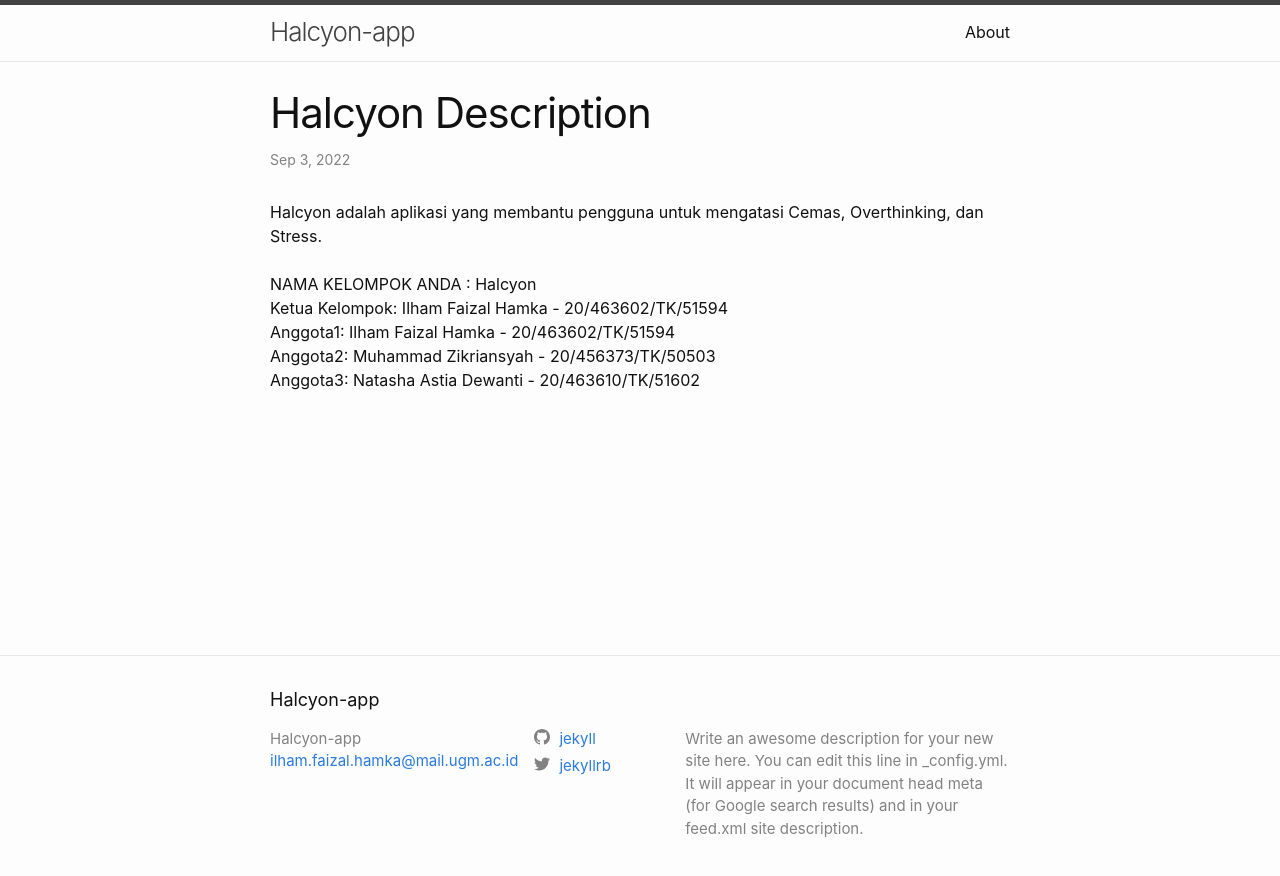
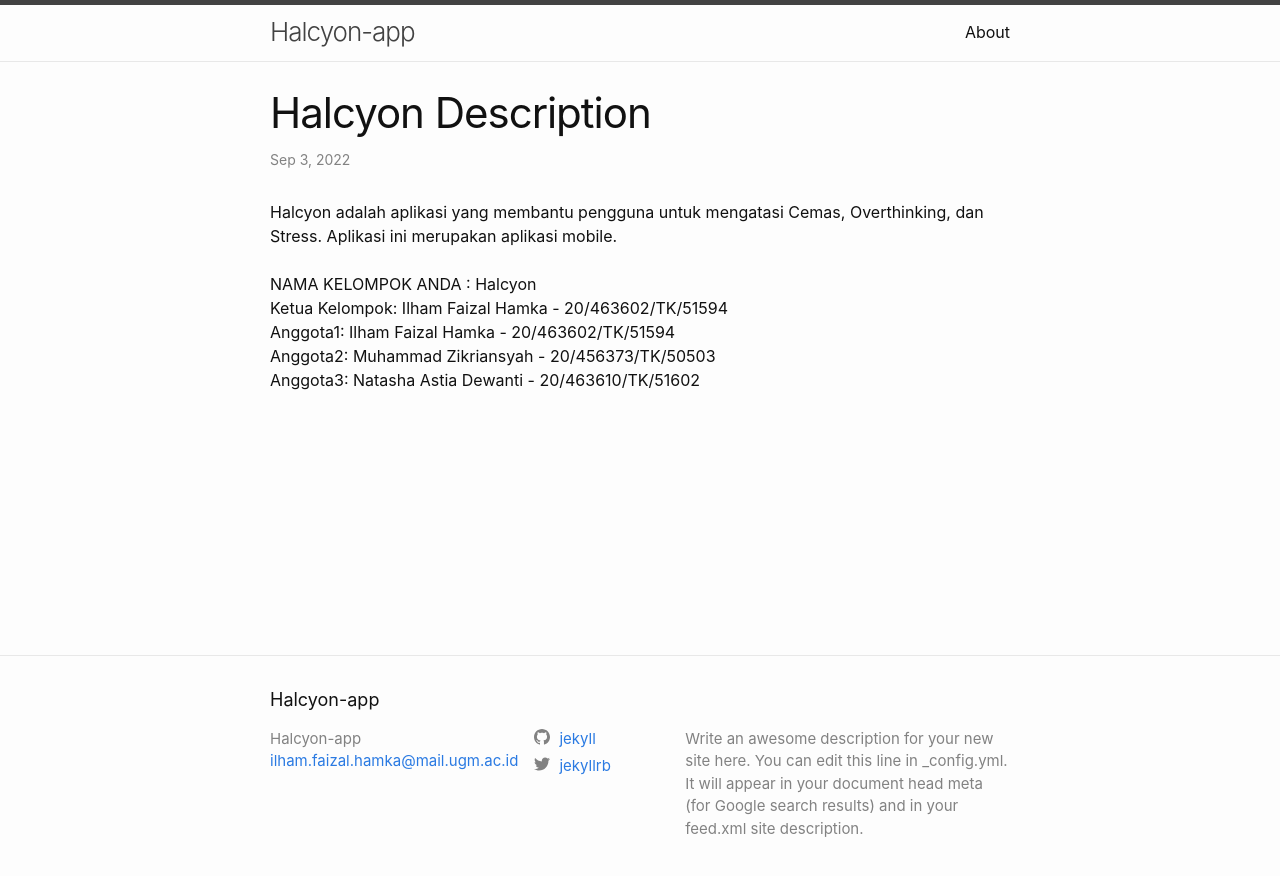
Before and after one commit to faizalhamka45/Halcyon-app, a Jekyll site: the page built from _posts/2022-09-03-Halcyon-Description.markdown, in a window 1280 px wide. Shown: the top 876 px of the page. Built offline with Jekyll 4.4.1, drawn with Linux system fonts in a browser that asks for light colours.

Commit message:
mengubah deskripsi file post

```diff
--- a/_posts/2022-09-03-Halcyon-Description.markdown
+++ b/_posts/2022-09-03-Halcyon-Description.markdown
@@ -4,7 +4,7 @@ title:  "Halcyon Description"
 date:   2022-09-03 13:35:56 +0700
 categories: Halcyon Description
 ---
-Halcyon adalah aplikasi yang membantu pengguna untuk mengatasi Cemas, Overthinking, dan Stress.<br>
+Halcyon adalah aplikasi yang membantu pengguna untuk mengatasi Cemas, Overthinking, dan Stress. Aplikasi ini merupakan aplikasi mobile. <br>
 <br>
 NAMA KELOMPOK ANDA : Halcyon <br>
 Ketua Kelompok: Ilham Faizal Hamka - 20/463602/TK/51594 <br>
```
